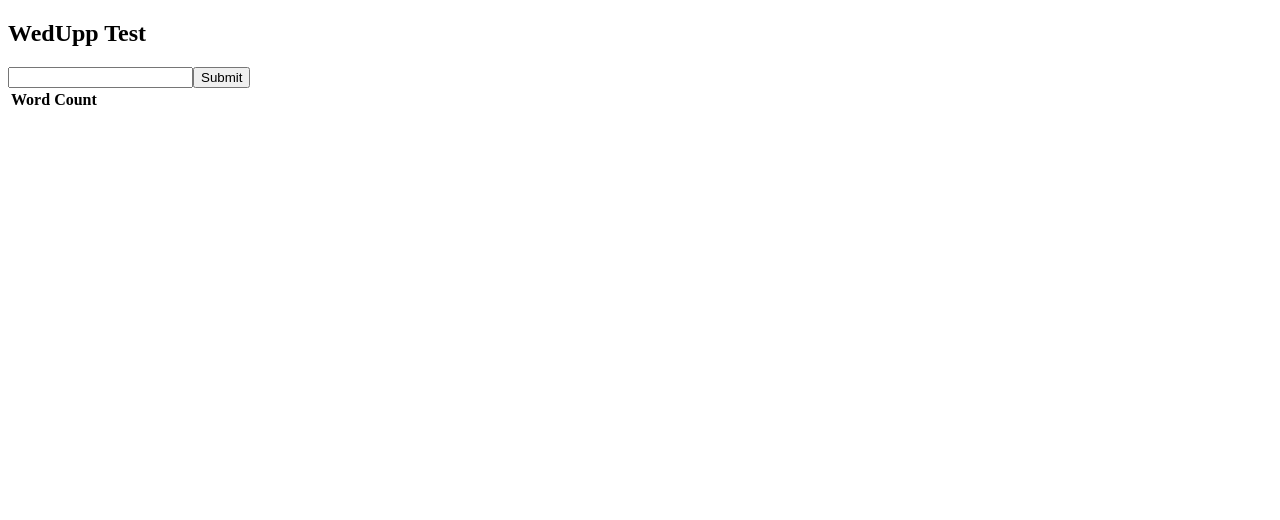
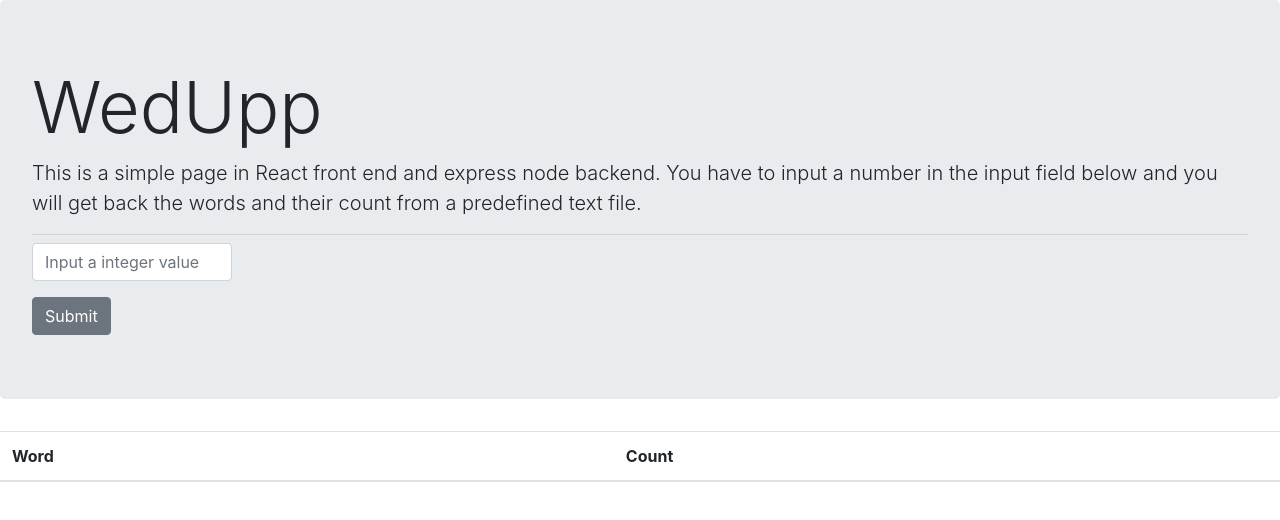
Before and after one commit to kaushikdeo/wedupp, a React app in the folder client/: page / in a window 1280 px wide. Shown: the top 520 px of the page. Built offline with nearby package versions, Linux system fonts and the light colour scheme.

Commit message:
added reactstrap for styling

```diff
--- a/client/package.json
+++ b/client/package.json
@@ -12,8 +12,10 @@
   "dependencies": {
     "@babel/polyfill": "^7.2.5",
     "axios": "^0.18.0",
+    "bootstrap": "^4.3.1",
     "react": "^16.8.4",
     "react-dom": "^16.8.4",
+    "reactstrap": "^7.1.0",
     "webpack": "^4.29.6",
     "webpack-cli": "^3.2.3",
     "webpack-dev-server": "^3.2.1"
--- a/client/src/components/App.js
+++ b/client/src/components/App.js
@@ -1,26 +1,9 @@
 import React from 'react';
 import Data from './Data';
-
-const TableRow = ({row}) => (
-  <tr>
-    <td key={row.name}>{row.name}</td>
-    <td key={row.id}>{row.id}</td>
-    <td key={row.price}>{row.price}</td>
-  </tr>
-)
-
-const Table = ({data}) => (
-  <table>
-    {data.map(row => {
-      <TableRow row={row} />
-    })}
-  </table>
-)
 
 const App = () => {
   return (
     <div>
-      <h2>WedUpp Test</h2>
       <Data />
     </div>
   )
--- a/client/src/components/Data.js
+++ b/client/src/components/Data.js
@@ -1,6 +1,8 @@
 import React, { Component } from 'react';
 import axios from 'axios';
 import TableData from './TableData';
+import { Jumbotron, Button, Form, FormGroup, Input } from 'reactstrap';
+
 
 class Data extends Component {
 
@@ -29,10 +31,17 @@ class Data extends Component {
   render() {
     return (
       <div>
-        <form onSubmit={this.handleSubmit}>
-          <input onChange={this.handleInputChange} type='number' />
-          <button type='submit'>Submit</button>
-        </form>
+        <Jumbotron>
+          <h1 className="display-3">WedUpp</h1>
+          <p className="lead">This is a simple page in React front end and express node backend. You have to input a number in the input field below and you will get back the words and their count from a predefined text file.</p>
+          <hr className="my-2" />
+          <Form onSubmit={this.handleSubmit}>
+            <FormGroup style={{width: 200}}>
+              <Input type='number' onChange={this.handleInputChange} id="exampleEmail" placeholder="Input a integer value" />
+            </FormGroup>
+            <Button type='submit'>Submit</Button>
+          </Form>
+        </Jumbotron>
         <div>
           <TableData data={this.state.tableData} />
         </div>
--- a/client/src/components/TableData.js
+++ b/client/src/components/TableData.js
@@ -1,4 +1,5 @@
 import React, { Component } from 'react';
+import { Table } from 'reactstrap';
 
 class TableData extends Component {
 
@@ -6,7 +7,7 @@ class TableData extends Component {
     return this.props.data.map((item, i)=>{
       console.log(item);
       return (
-        <tr>
+        <tr key={i}>
           <td>{item.name}</td>
           <td>{item.count}</td>
         </tr>
@@ -16,7 +17,7 @@ class TableData extends Component {
   render() {
     return (
       <div>
-      <table>
+        <Table responsive>
           <thead>
             <tr>
               <th>Word</th>
@@ -26,7 +27,7 @@ class TableData extends Component {
           <tbody>
             {this.renderTable()}
           </tbody>
-      </table>
+        </Table>
       </div>
     )
   }
--- a/client/src/index.js
+++ b/client/src/index.js
@@ -1,6 +1,7 @@
 import React from 'react';
 import { render } from 'react-dom';
 import App from './components/App';
-import "@babel/polyfill";
+import '@babel/polyfill';
+import 'bootstrap/dist/css/bootstrap.min.css'
 
 render(<App />, document.getElementById("app"));
```
Also changed, not shown: 1 other file (tests, documents, lock files or other folders). Lines whose indentation alone changed are shown as unchanged.
